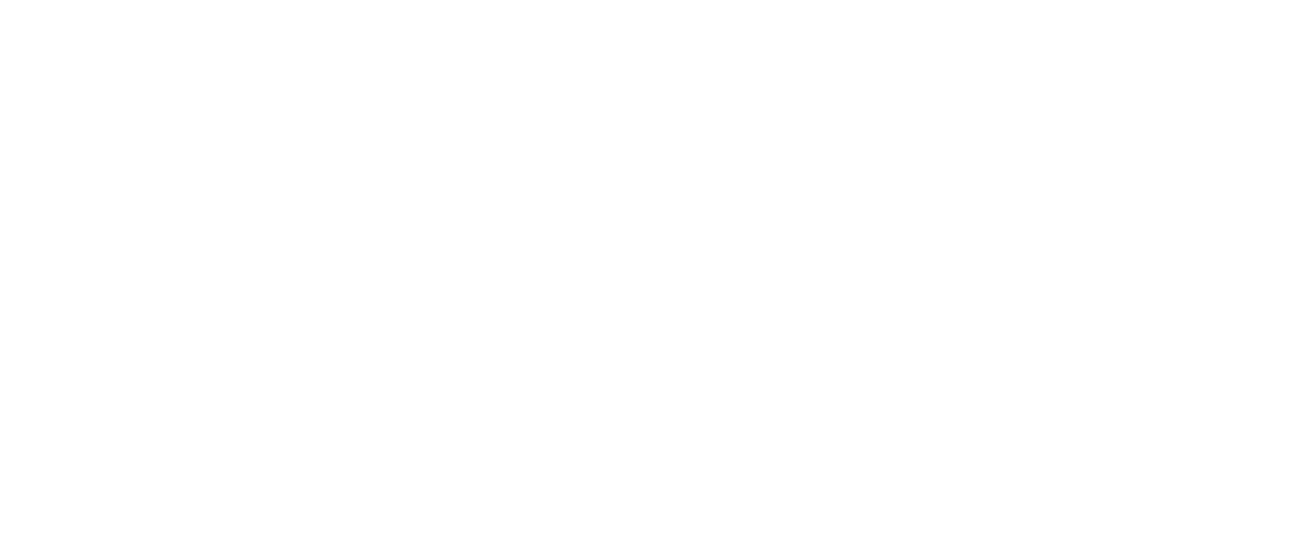
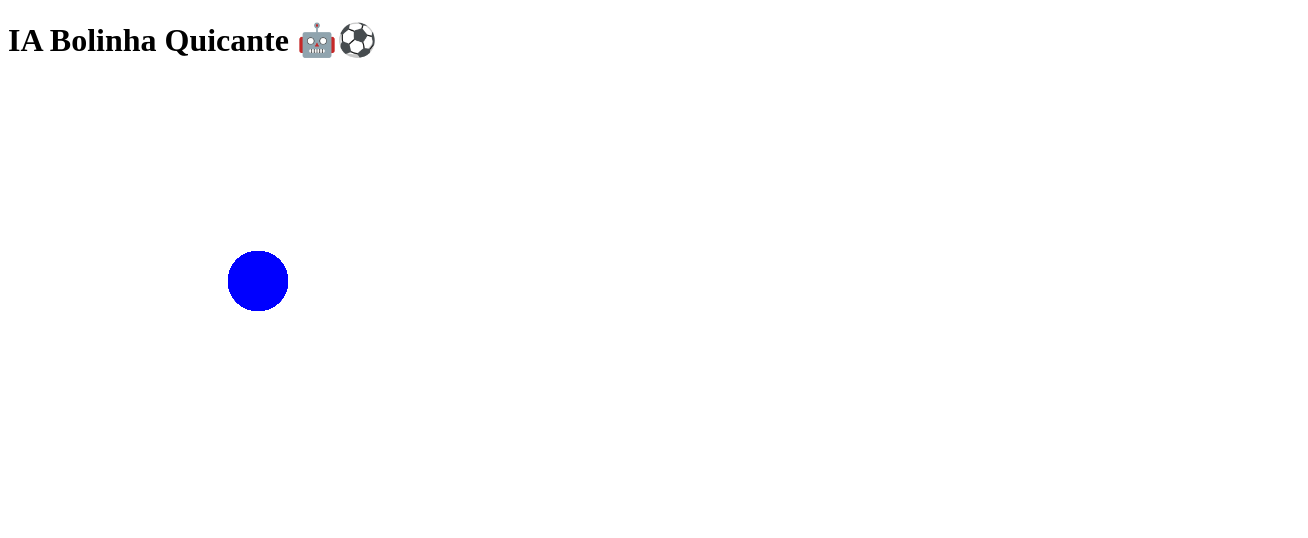
Before and after one commit to JeiversonChristian/IA-Bolinha-Quicante, a plain HTML site: page index.html in a window 1280 px wide. Shown: the whole page, 1308 px wide, since content can reach past the window. Drawn offline with Linux system fonts and the light colour scheme.

Commit message:
criando a estrutura base do projeto

```diff
--- a/index.html
+++ b/index.html
@@ -3,10 +3,13 @@
 <head>
     <meta charset="UTF-8">
     <meta name="viewport" content="width=device-width, initial-scale=1.0">
-    <title>IA_Bolinha_Quicante</title>
-    <link rel="stylesheet" href="style.css">
+    <title>IA Bolinha Quicante</title>
+    <link rel="stylesheet" href="styles.css">
 </head>
 <body>
+    <h1>IA Bolinha Quicante 🤖⚽</h1>
+    <canvas id="canvasPrincipal" width="1300" height="300"></canvas>
+    <canvas id="canvasInfo" width="1000" height="150"></canvas>
     <script src="script.js"></script>
 </body>
 </html>
--- a/script.js
+++ b/script.js
@@ -0,0 +1,23 @@
+let canvas = document.getElementById("canvasPrincipal");
+let ctx = canvas.getContext("2d");
+
+let c_b = "blue"; // cor da bolinha
+let r_b = 30; // raio da bolinha
+
+function limpar_canvas() {
+  ctx.clearRect(0, 0, canvas.width, canvas.height);
+}
+
+function desenhar_bolinha() {
+  ctx.fillStyle = c_b;                  // cor de preenchimento
+  ctx.beginPath();                      // começa o caminho
+  ctx.arc(250, 200, r_b, 0, Math.PI*2); // (x, y, raio, ânguloInicial, ânguloFinal)
+  ctx.fill();                           // preenche a bolinha
+}
+
+function gameLoop() {
+  desenhar_bolinha();
+  requestAnimationFrame(gameLoop);
+}
+
+gameLoop();
```
Also changed, not shown: style.css (deleted).
